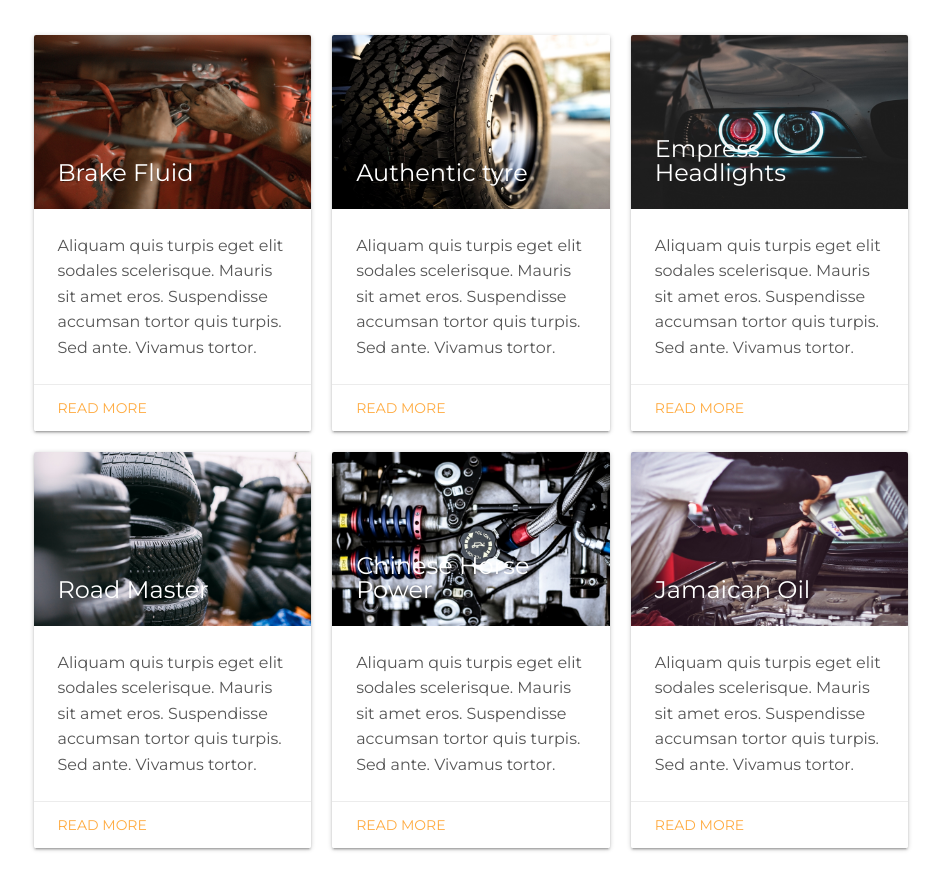
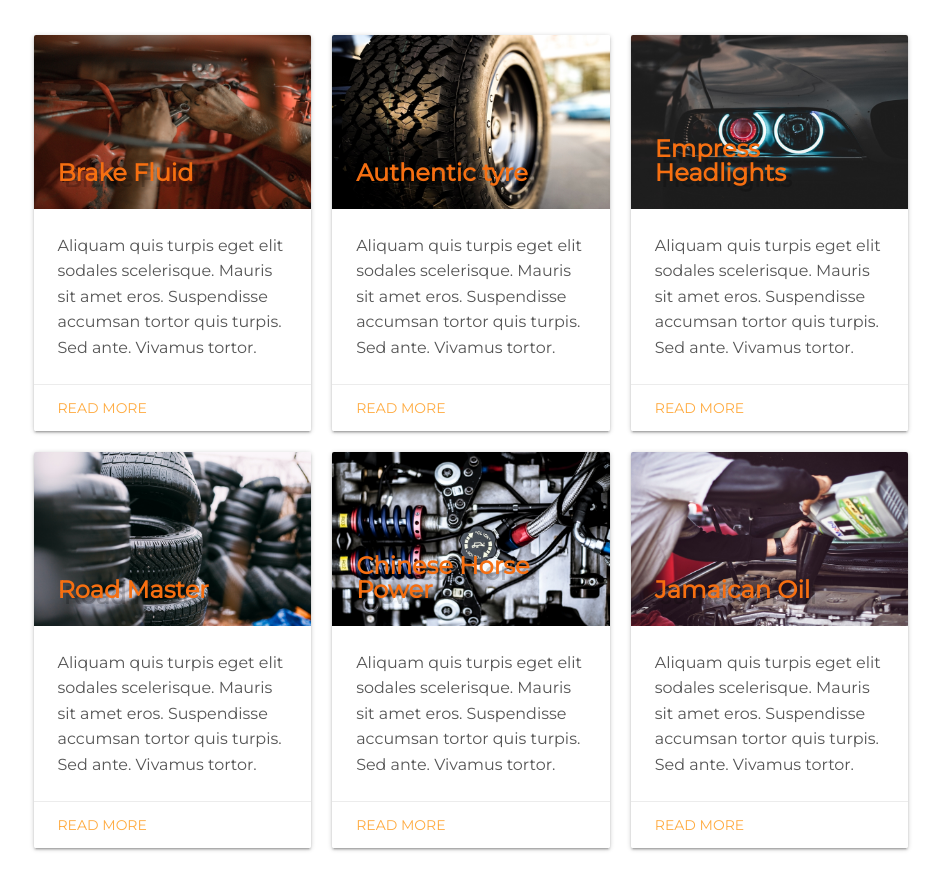
Before and after one commit to danielkpodo/garage, a React (Create React App) app: page / in a window 1280 px wide. Shown: the part 880-1762 px from the top of the page, without its empty margins (169-1110 px from the left). Built offline with nearby package versions, Linux system fonts and the light colour scheme.

Commit message:
completed products section

```diff
--- a/src/components/Hero.js
+++ b/src/components/Hero.js
@@ -24,7 +24,7 @@ const Hero = () => {
             </a>
           </div>
         </div>
-        <div className="col l6 m6 s12">
+        <div className="col l6 m6 s12 ">
           <a href="#!">
             <img src={vehicle} className="responsive-img" alt="our offer" />
           </a>
--- a/src/components/Product/Product.js
+++ b/src/components/Product/Product.js
@@ -4,11 +4,11 @@ import ProductList from './ProductList';
 
 const Product = () => {
   return (
-    <section className="container">
+    <section className="container product">
       <div className="section-title center-align">
         <h2>Our Product</h2>
       </div>
-      <div className="row product">
+      <div className="row">
         <ProductList products={products} />
       </div>
     </section>
--- a/src/containers/App.css
+++ b/src/containers/App.css
@@ -164,4 +164,10 @@ header {
   box-shadow: inset 0 0 0 3px #fff;
 }
 
+.product .card-image .card-title {
+  color: #f66f11;
+  font-weight: 800;
+  text-shadow: 6px 6px 0px rgba(0, 0, 0, 0.2);
+}
+
 /*# sourceMappingURL=App.css.map */
--- a/src/containers/scss/partials/_product.scss
+++ b/src/containers/scss/partials/_product.scss
@@ -1,2 +1,9 @@
 .product {
+  .card-image {
+    .card-title {
+      color: $orange-tiger;
+      font-weight: 800;
+      text-shadow: 6px 6px 0px rgba(0, 0, 0, 0.2);
+    }
+  }
 }
```
Also changed, not shown: 1 other file (tests, documents, lock files or other folders).
